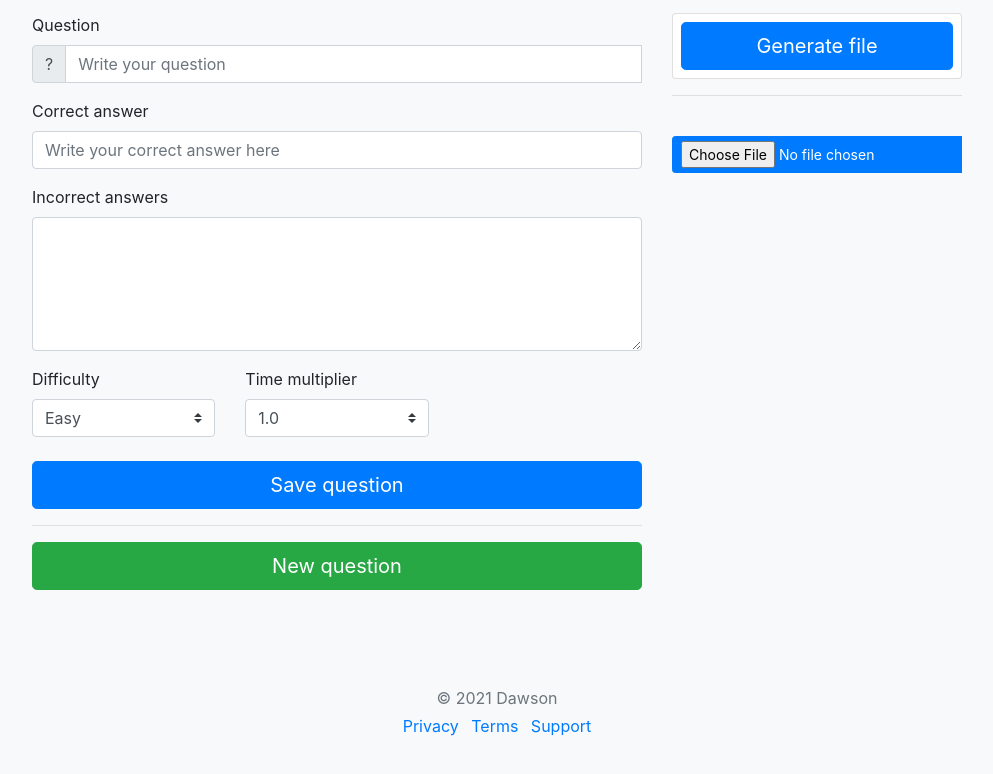
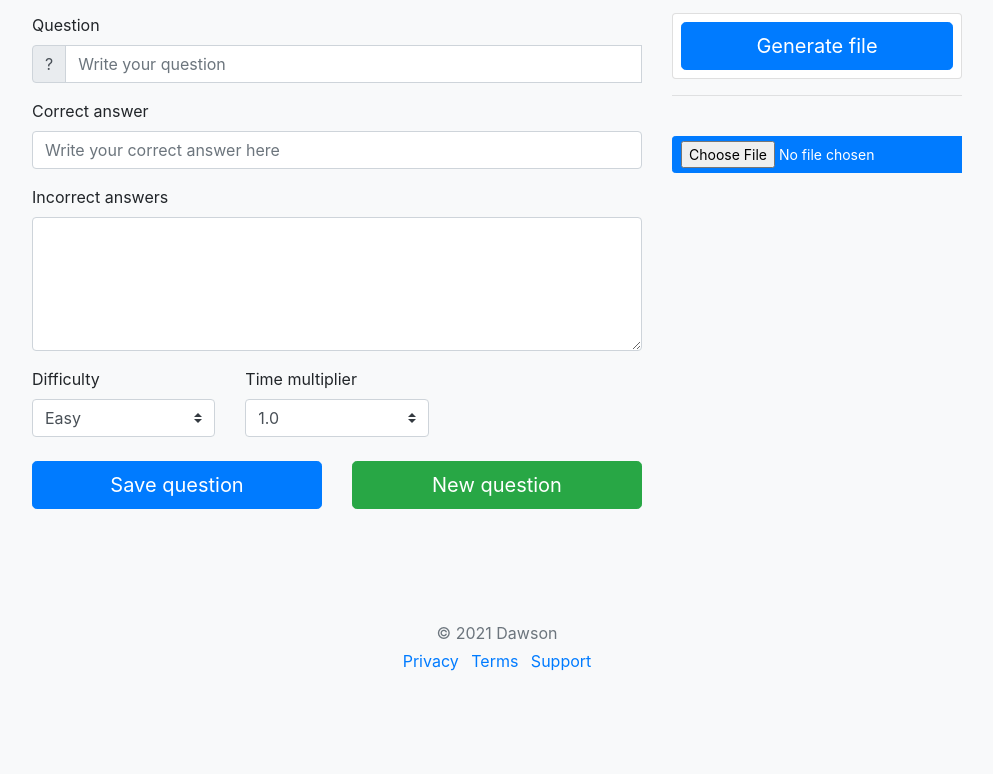
Before and after one commit to LetitiaJD/QuestionGenerator, a plain HTML site: page index.html in a window 1280 px wide. Shown: the part 174-948 px from the top of the page, without its empty margins (143-1136 px from the left). After the commit the page ends 895 px from the top, so only its background shows below. Drawn offline with nearby package versions, Linux system fonts and the light colour scheme.

Commit message:
Moved buttons to be next to each other

```diff
--- a/index.html
+++ b/index.html
@@ -113,9 +113,14 @@
                         </div>
                     </div>
                 </div>
-                <button id="saveQuestion" class="btn btn-primary btn-lg btn-block" type="submit">Save question</button>
-                <hr>
-                <button id="newQuestion" class="btn btn-success btn-lg btn-block" type="submit">New question</button>
+                <div class="form-group row">
+                    <div class="col-sm-6">
+                        <button id="saveQuestion" class="btn btn-primary btn-lg btn-block" type="submit">Save question</button>
+                    </div>
+                    <div class="col-sm-6">
+                        <button id="newQuestion" class="btn btn-success btn-lg btn-block" type="submit"> New question</button>
+                    </div>
+                </div>
             </form>
         </div>
     </div>
```
